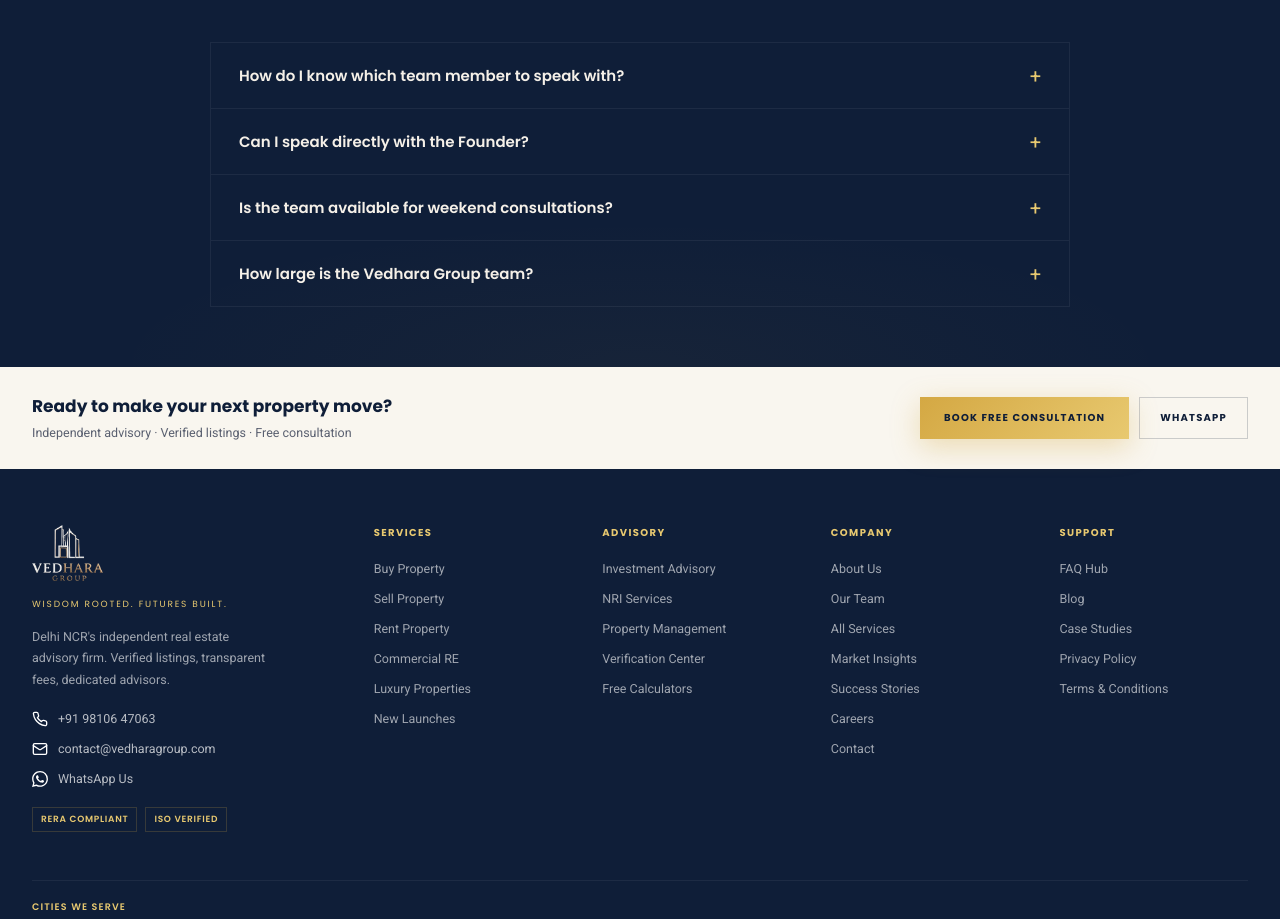
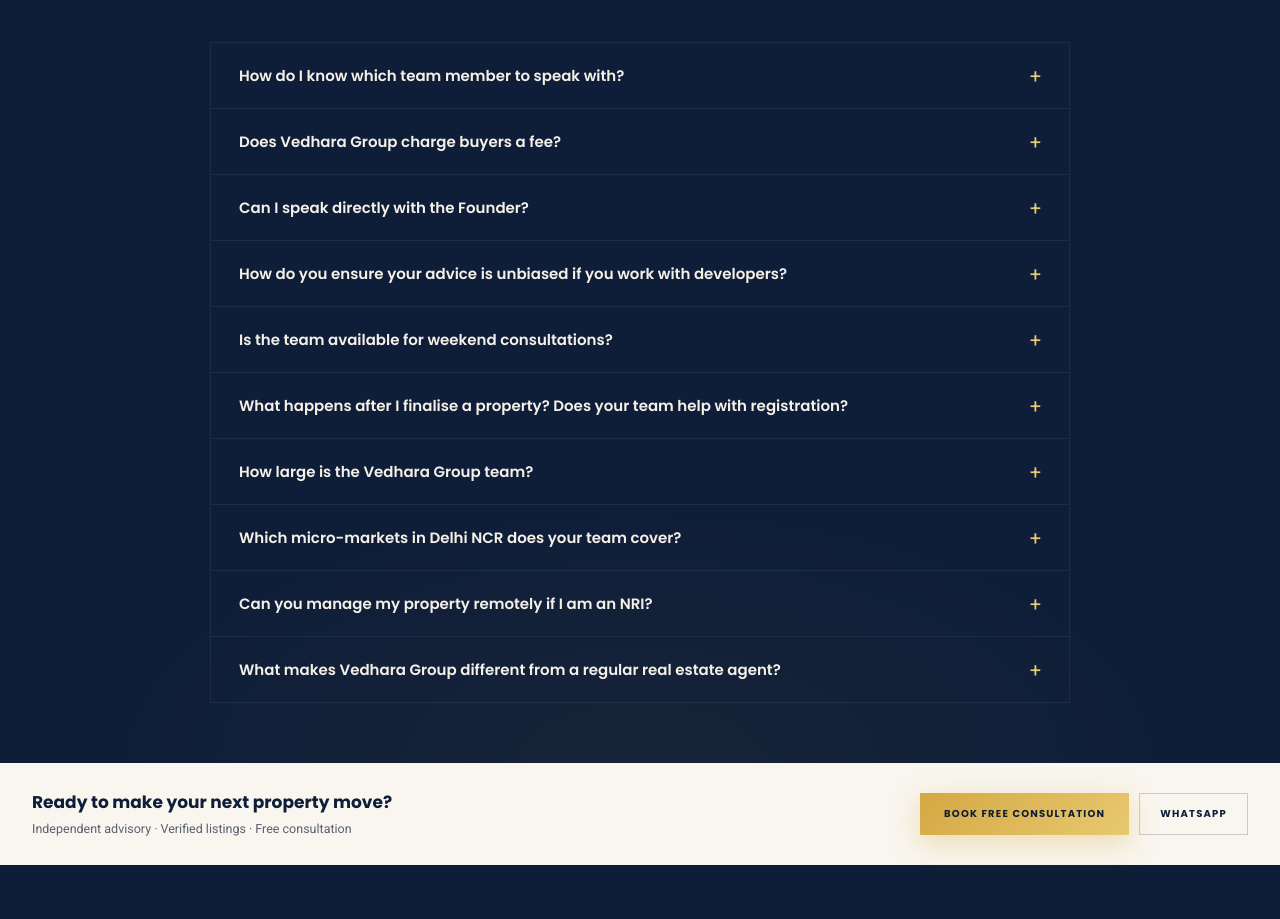
Before and after one commit to mohit1661-ai/Vedhara-Group-Supabase, a Next.js app: page /team in a window 1280 px wide. Shown: the part 3780-4699 px from the top of the page. Built offline with nearby package versions, Linux system fonts and the light colour scheme.

Commit message:
Expand /team FAQ section with 6 additional LLM-informed Q&As

```diff
--- a/app/team/page.tsx
+++ b/app/team/page.tsx
@@ -81,9 +81,15 @@
 
 const faqs = [
   { q:"How do I know which team member to speak with?", a:"Your first conversation is always a discovery call. Based on your requirements, we introduce you to the most relevant team member. For most buyers, sellers, and NRIs, this will be Mohit Sharma or Kusum Sharma depending on the nature of your requirement." },
+  { q:"Does Vedhara Group charge buyers a fee?", a:"No. Our advisory services for buyers are entirely free. Our compensation comes from the developer side for verified transactions, which means your interests are not compromised by any fee obligation. This model allows us to offer unbiased advice without any cost to you as a buyer. For sellers and landlords, we operate on a transparent, pre-agreed fee structure." },
   { q:"Can I speak directly with the Founder?", a:"Deshraj Sharma is personally involved in all strategic client engagements and complex transactions. If your requirement involves portfolio-level investment, cross-city strategy, or high-value negotiations, the initial consultation will include direct access to the Founder." },
-  { q:"Is the team available for weekend consultations?", a:"Yes. NRI clients and working professionals can schedule weekend and evening IST video consultations. Kusum Sharma's NRI desk operates dedicated Saturday and Sunday slots from 10 AM to 4 PM IST." },
-  { q:"How large is the Vedhara Group team?", a:"Vedhara Group operates a lean, senior-led team model. Every client engagement is managed by a named senior advisor from day one, supported by dedicated research and documentation specialists." },
+  { q:"How do you ensure your advice is unbiased if you work with developers?", a:"Independence is the foundation of our practice. We maintain no exclusive tie-ups with any developer, which means we can recommend — or recommend against — any project in the market. Our advisors are evaluated on client satisfaction and long-term outcomes, not on which project you choose. Every recommendation is documented with the rationale, and clients are encouraged to verify our claims independently." },
+  { q:"Is the team available for weekend consultations?", a:"Yes. NRI clients and working professionals can schedule weekend and evening IST video consultations. Kusum Sharma's NRI desk operates dedicated Saturday and Sunday slots from 10 AM to 4 PM IST. Standard weekday appointments are available from 9 AM to 7 PM." },
+  { q:"What happens after I finalise a property? Does your team help with registration?", a:"Absolutely. Our support extends through the entire lifecycle — from offer negotiation and earnest money deposit coordination to legal document verification, bank loan facilitation, registration appointment scheduling, and post-possession handover support. Your named advisor stays with you until you have the keys in your hand and the registry in your name. We do not disappear after the deal." },
+  { q:"How large is the Vedhara Group team?", a:"Vedhara Group operates a lean, senior-led team model. Every client engagement is managed by a named senior advisor from day one, supported by dedicated research and documentation specialists. This structure ensures continuity, accountability, and depth — you speak with the person who makes decisions, not a junior associate reading from a script." },
+  { q:"Which micro-markets in Delhi NCR does your team cover?", a:"Our team has evaluated over 10,000 properties across Gurugram (Golf Course Road, Golf Course Extn Road, Dwarka Expressway, Sectors 43-115), Noida & Greater Noida (Sector 150, 137, 168, Tech Zone 4), Faridabad (Neharpar, Sector 81-89), and Ghaziabad (Raj Nagar Extension, Indirapuram, Vaishali). If a property is listed anywhere in Delhi NCR, we have ground-level data on the micro-market." },
+  { q:"Can you manage my property remotely if I am an NRI?", a:"Yes. Kusum Sharma's NRI vertical covers the full lifecycle: property selection via video walkthroughs, documentation through e-signature and power of attorney, purchase completion with remote coordination, and then ongoing property management — rent collection, maintenance coordination, tenant management, and periodic inspection reports with photo and video documentation. You do not need to be physically present at any stage." },
+  { q:"What makes Vedhara Group different from a regular real estate agent?", a:"A regular agent typically represents a developer or a seller and earns commission only when you buy from their listed properties. Vedhara Group works as a fiduciary advisor — we are not bound to any developer, we publish our verification framework publicly, we assign a named senior advisor to every client, and we stay engaged through possession and beyond. Our repeat client rate of 85% and our published verification process are the two markers that most clearly separate us from the conventional brokerage model." },
 ];
 
 export default function TeamPage() {
```
